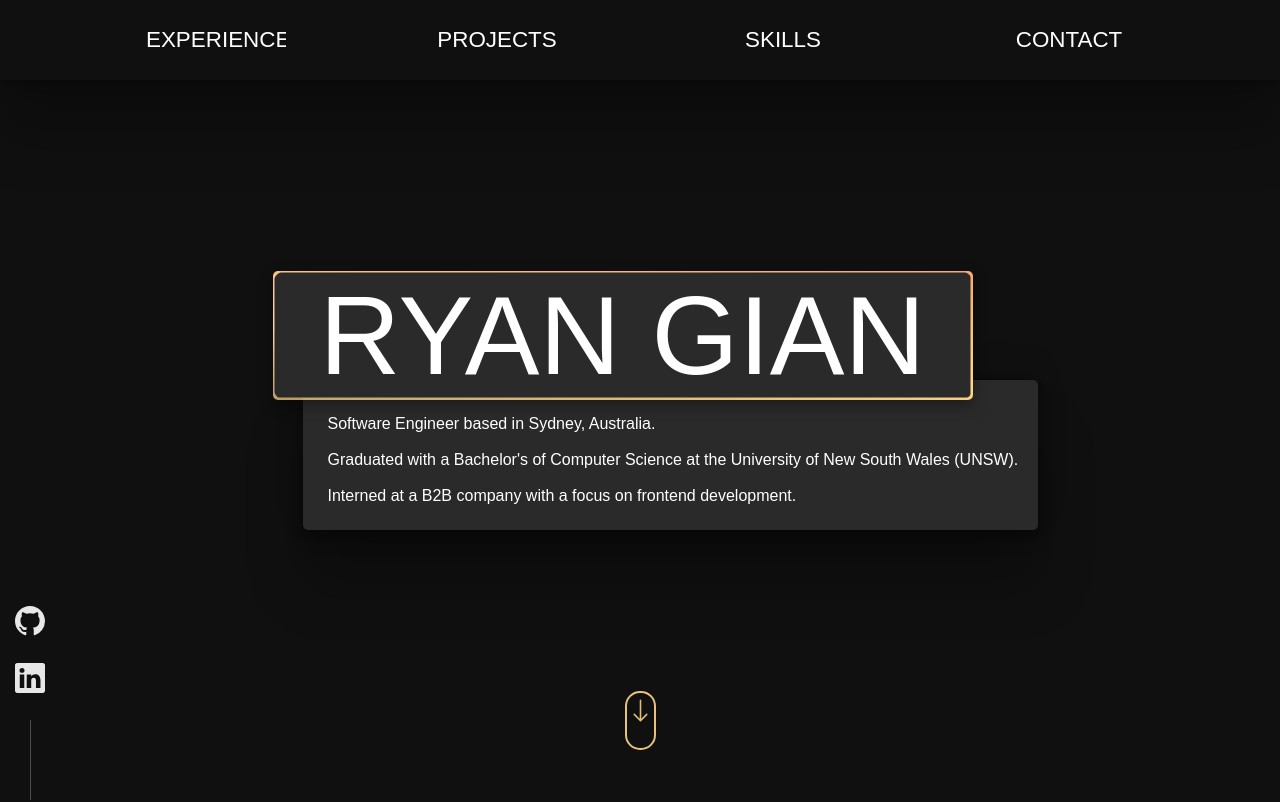
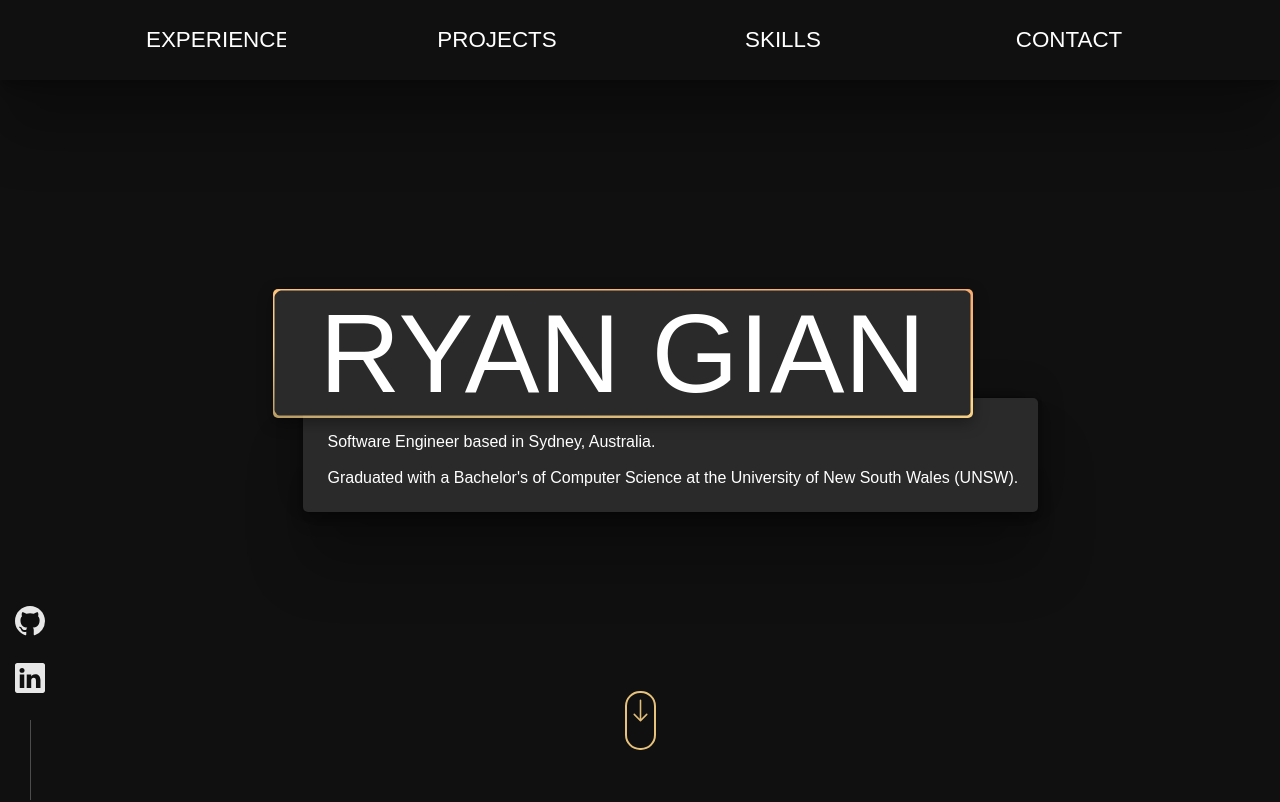
Before and after one commit to RyanGian/portfolio, a React (Create React App) app: page / in a window 1280 px wide. Shown: the top 802 px of the page. Built offline with nearby package versions, Linux system fonts and the light colour scheme.

Commit message:
Fixing description

```diff
--- a/src/sections/Home.jsx
+++ b/src/sections/Home.jsx
@@ -28,10 +28,10 @@ function Home() {
             Graduated with a Bachelor's of Computer Science at the University of
             New South Wales (UNSW).
           </div>
-          &nbsp;
-          <div>
+          {/* &nbsp; */}
+          {/* <div>
             Interned at a B2B company with a focus on frontend development.
-          </div>
+          </div> */}
         </div>
       </div>
 
```
